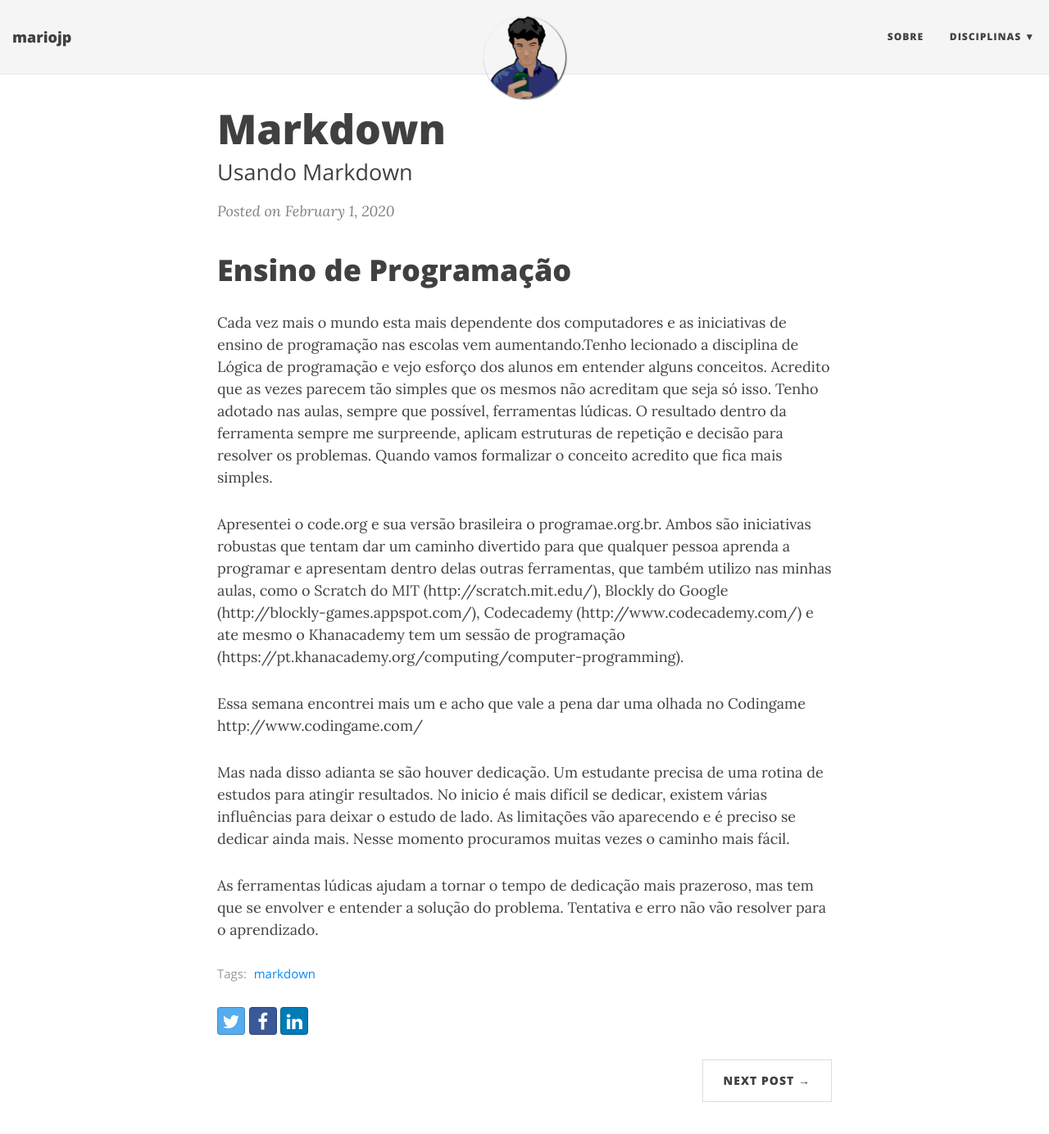
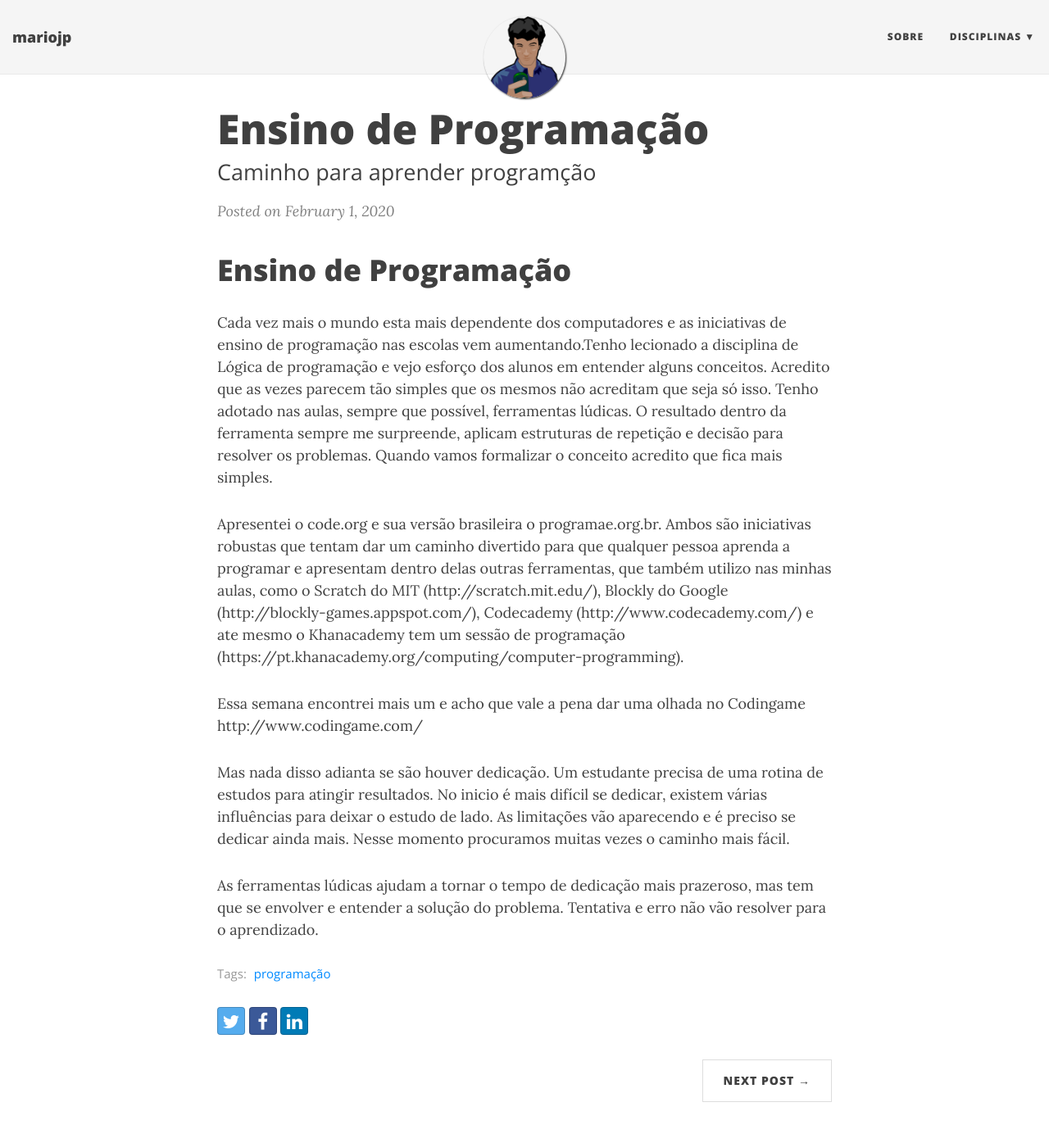
Before and after one commit to mariojp/mariojp.github.io, a Jekyll site: the page built from _posts/2020-02-01-ensinoprogramacao.md, in a window 1280 px wide and 1400 px high. Shown: the top 1384 px of the window at 82% size. Built offline with Jekyll 4.4.1, drawn with Linux system fonts in a browser that asks for light colours; nearby versions of some CDN libraries.

Commit message:
Update 2020-02-01-ensinoprogramacao.md

```diff
--- a/_posts/2020-02-01-ensinoprogramacao.md
+++ b/_posts/2020-02-01-ensinoprogramacao.md
@@ -1,8 +1,8 @@
 ---
   layout: post
-  title: Markdown
-  subtitle: Usando Markdown
-  tags: [markdown]
+  title: Ensino de Programação
+  subtitle: Caminho para aprender programção
+  tags: [programação]
 ---
 
 # Ensino de Programação
```
